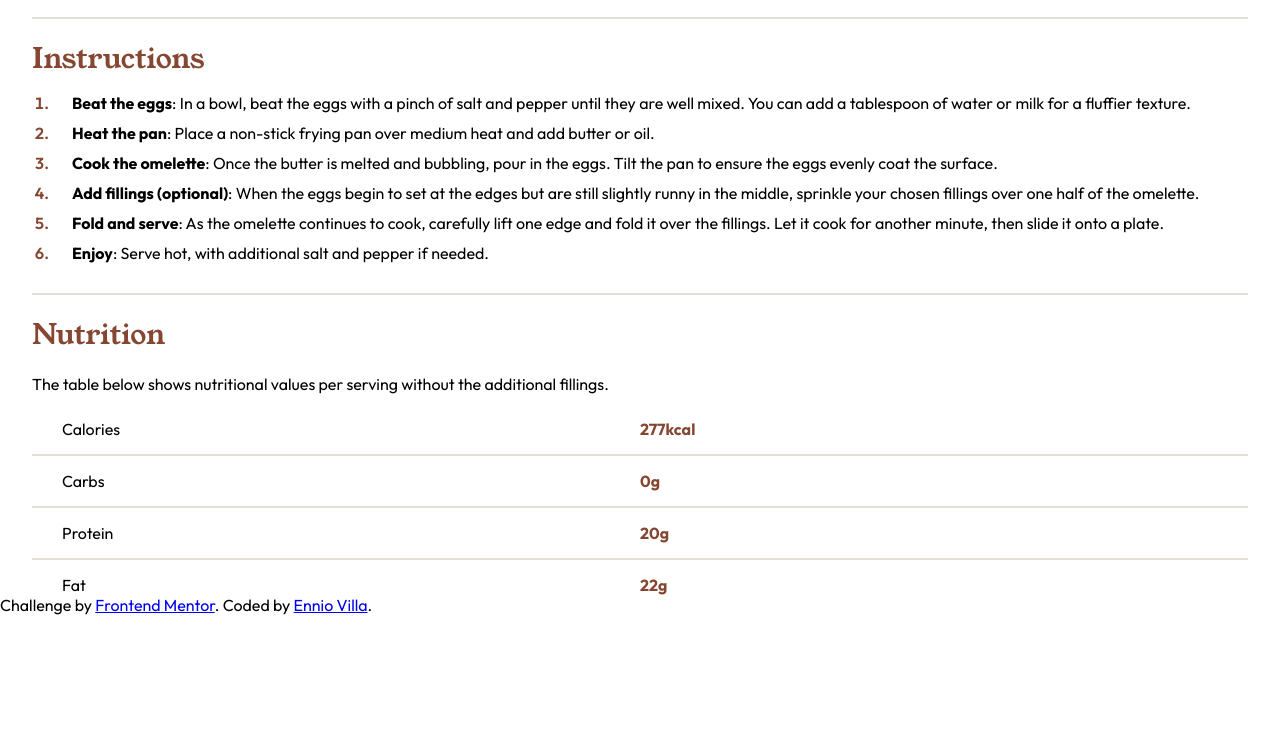
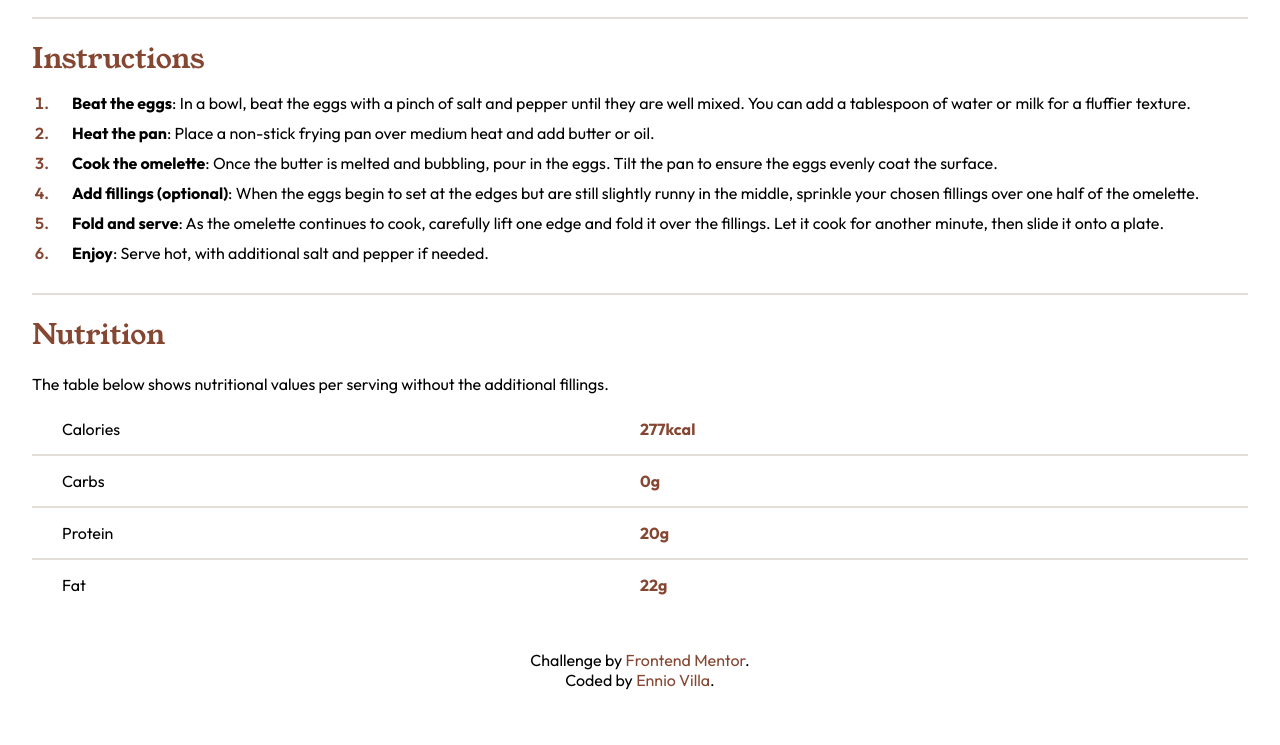
Before and after one commit to enniovilla/recipe-page, a plain HTML site: page index.html in a window 1280 px wide. Shown: the part 1220-1965 px from the top of the page. Before the commit the page ends 1835 px from the top, so only its background shows below. Drawn offline with Linux system fonts and the light colour scheme.

Commit message:
Add footer and footer style

```diff
--- a/assets/css/style.css
+++ b/assets/css/style.css
@@ -137,3 +137,18 @@ ol li::marker {
     border: groove 1px hsl(30, 18%, 87%);
     margin: 15px 0;
 }
+
+/*------------------------------------------------------------------------------- Footer */
+
+footer {
+    height: 150px;
+    display: flex;
+    flex-direction: column;
+    justify-content: center;
+    align-items: center;
+}
+
+footer a {
+    text-decoration: none;
+    color: hsl(14, 45%, 36%);
+}
--- a/index.html
+++ b/index.html
@@ -92,8 +92,8 @@
     </section>
   </div>
   <footer>
-    Challenge by <a href="https://www.frontendmentor.io?ref=challenge" target="_blank">Frontend Mentor</a>.
-    Coded by <a href="https://github.com/enniovilla" target="_blank">Ennio Villa</a>.
+    <div>Challenge by <a href="https://www.frontendmentor.io?ref=challenge" target="_blank">Frontend Mentor</a>.</div>
+    <div>Coded by <a href="https://github.com/enniovilla" target="_blank">Ennio Villa</a>.</div>
   </footer>
 </body>
 
```
